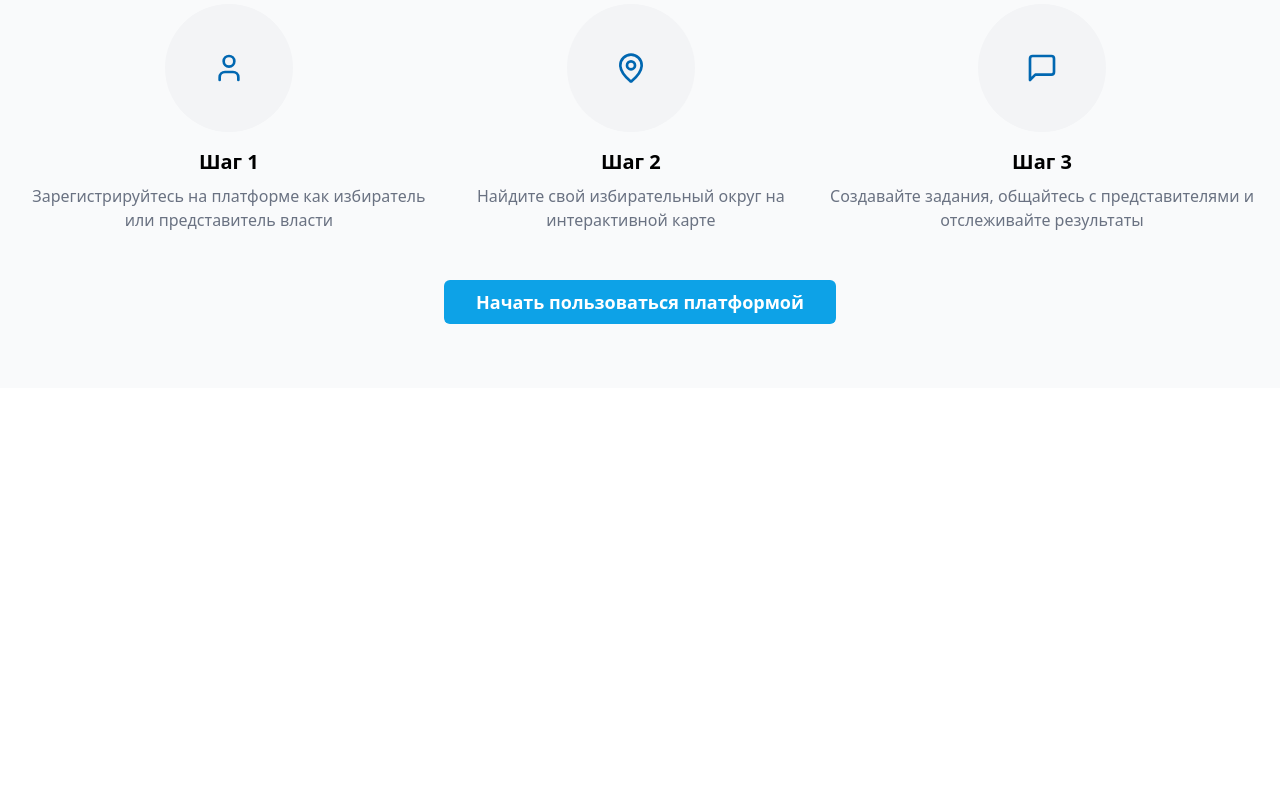
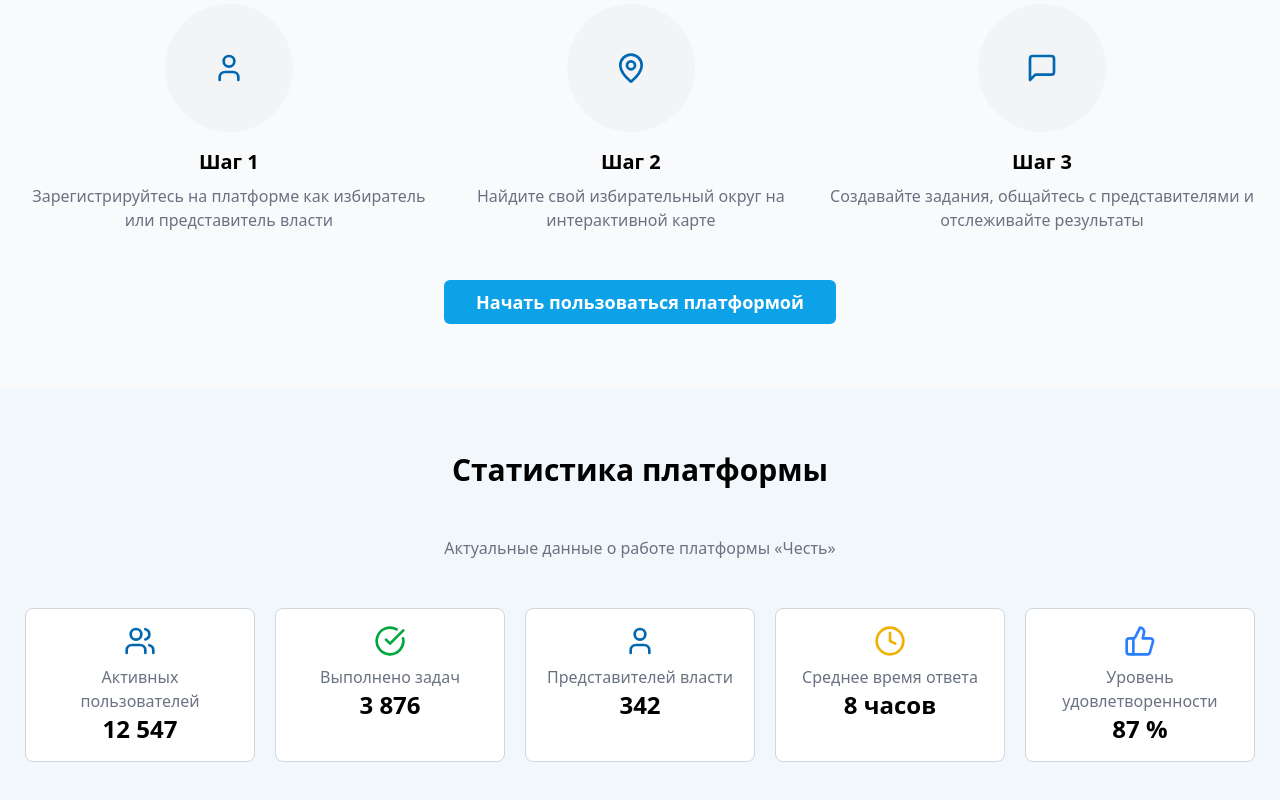
Before and after one commit to Bogdan-Bulavko/honor, a Vue app: page / in a window 1280 px wide. Shown: the part 1712-2512 px from the top of the page. Before the commit the page ends 2100 px from the top, so only its background shows below. Built offline with nearby package versions, Linux system fonts and the light colour scheme.

Commit message:
create component Project Statistic

```diff
--- a/src/components/HomePage.vue
+++ b/src/components/HomePage.vue
@@ -3,6 +3,7 @@ import HeaderHome from './HeaderHome.vue'
 import OfferHome from './OfferHome.vue'
 import ProjectOpportunities from './ProjectOpportunities.vue'
 import HowItWorksHome from './HowItWorksHome.vue'
+import ProjectStatistic from './ProjectStatistic.vue'
 </script>
 
 <template>
@@ -10,6 +11,7 @@ import HowItWorksHome from './HowItWorksHome.vue'
   <OfferHome />
   <ProjectOpportunities />
   <HowItWorksHome />
+  <ProjectStatistic />
 </template>
 
 <style scoped></style>
--- /dev/null
+++ b/src/components/ProjectStatistic.vue
@@ -0,0 +1,123 @@
+<script setup lang="ts"></script>
+
+<template>
+  <section class="py-16 p-4 bg-honor-blue/5">
+    <div class="max-w-[1280px] m-auto">
+      <h2 class="mb-12 text-3xl font-bold text-center">Статистика платформы</h2>
+      <p class="mb-12 text-gray-500 text-center">Актуальные данные о работе платформы «Честь»</p>
+      <div class="flex gap-5 flex-wrap justify-center text-center">
+        <div
+          class="flex flex-col items-center p-4 w-[230px] border border-gray-300 bg-white rounded-lg hover:shadow-md transition-shadow"
+        >
+          <svg
+            xmlns="http://www.w3.org/2000/svg"
+            width="24"
+            height="24"
+            viewBox="0 0 24 24"
+            fill="none"
+            stroke="currentColor"
+            stroke-width="2"
+            stroke-linecap="round"
+            stroke-linejoin="round"
+            class="lucide lucide-users h-8 w-8 mx-auto mb-2 text-honor-blue"
+          >
+            <path d="M16 21v-2a4 4 0 0 0-4-4H6a4 4 0 0 0-4 4v2"></path>
+            <circle cx="9" cy="7" r="4"></circle>
+            <path d="M22 21v-2a4 4 0 0 0-3-3.87"></path>
+            <path d="M16 3.13a4 4 0 0 1 0 7.75"></path>
+          </svg>
+          <p class="text-gray-500">Активных пользователей</p>
+          <p class="text-2xl font-bold">12 547</p>
+        </div>
+        <div
+          class="flex flex-col items-center p-4 w-[230px] border border-gray-300 bg-white rounded-lg hover:shadow-md transition-shadow"
+        >
+          <svg
+            xmlns="http://www.w3.org/2000/svg"
+            width="24"
+            height="24"
+            viewBox="0 0 24 24"
+            fill="none"
+            stroke="currentColor"
+            stroke-width="2"
+            stroke-linecap="round"
+            stroke-linejoin="round"
+            class="lucide lucide-circle-check-big h-8 w-8 mx-auto mb-2 text-green-600"
+          >
+            <path d="M21.801 10A10 10 0 1 1 17 3.335"></path>
+            <path d="m9 11 3 3L22 4"></path>
+          </svg>
+          <p class="text-gray-500">Выполнено задач</p>
+          <p class="text-2xl font-bold">3 876</p>
+        </div>
+        <div
+          class="flex flex-col items-center p-4 w-[230px] border border-gray-300 bg-white rounded-lg hover:shadow-md transition-shadow"
+        >
+          <svg
+            xmlns="http://www.w3.org/2000/svg"
+            width="24"
+            height="24"
+            viewBox="0 0 24 24"
+            fill="none"
+            stroke="currentColor"
+            stroke-width="2"
+            stroke-linecap="round"
+            stroke-linejoin="round"
+            class="lucide lucide-user h-8 w-8 mx-auto mb-2 text-honor-blue"
+          >
+            <path d="M19 21v-2a4 4 0 0 0-4-4H9a4 4 0 0 0-4 4v2"></path>
+            <circle cx="12" cy="7" r="4"></circle>
+          </svg>
+          <p class="text-gray-500">Представителей власти</p>
+          <p class="text-2xl font-bold">342</p>
+        </div>
+        <div
+          class="flex flex-col items-center p-4 w-[230px] border border-gray-300 bg-white rounded-lg hover:shadow-md transition-shadow"
+        >
+          <svg
+            xmlns="http://www.w3.org/2000/svg"
+            width="24"
+            height="24"
+            viewBox="0 0 24 24"
+            fill="none"
+            stroke="currentColor"
+            stroke-width="2"
+            stroke-linecap="round"
+            stroke-linejoin="round"
+            class="lucide lucide-clock h-8 w-8 mx-auto mb-2 text-yellow-500"
+          >
+            <circle cx="12" cy="12" r="10"></circle>
+            <polyline points="12 6 12 12 16 14"></polyline>
+          </svg>
+          <p class="text-gray-500">Среднее время ответа</p>
+          <p class="text-2xl font-bold">8 часов</p>
+        </div>
+        <div
+          class="flex flex-col items-center p-4 w-[230px] border border-gray-300 bg-white rounded-lg hover:shadow-md transition-shadow"
+        >
+          <svg
+            xmlns="http://www.w3.org/2000/svg"
+            width="24"
+            height="24"
+            viewBox="0 0 24 24"
+            fill="none"
+            stroke="currentColor"
+            stroke-width="2"
+            stroke-linecap="round"
+            stroke-linejoin="round"
+            class="lucide lucide-thumbs-up h-8 w-8 mx-auto mb-2 text-blue-500"
+          >
+            <path d="M7 10v12"></path>
+            <path
+              d="M15 5.88 14 10h5.83a2 2 0 0 1 1.92 2.56l-2.33 8A2 2 0 0 1 17.5 22H4a2 2 0 0 1-2-2v-8a2 2 0 0 1 2-2h2.76a2 2 0 0 0 1.79-1.11L12 2a3.13 3.13 0 0 1 3 3.88Z"
+            ></path>
+          </svg>
+          <p class="text-gray-500">Уровень удовлетворенности</p>
+          <p class="text-2xl font-bold">87 %</p>
+        </div>
+      </div>
+    </div>
+  </section>
+</template>
+
+<style scoped></style>
```
